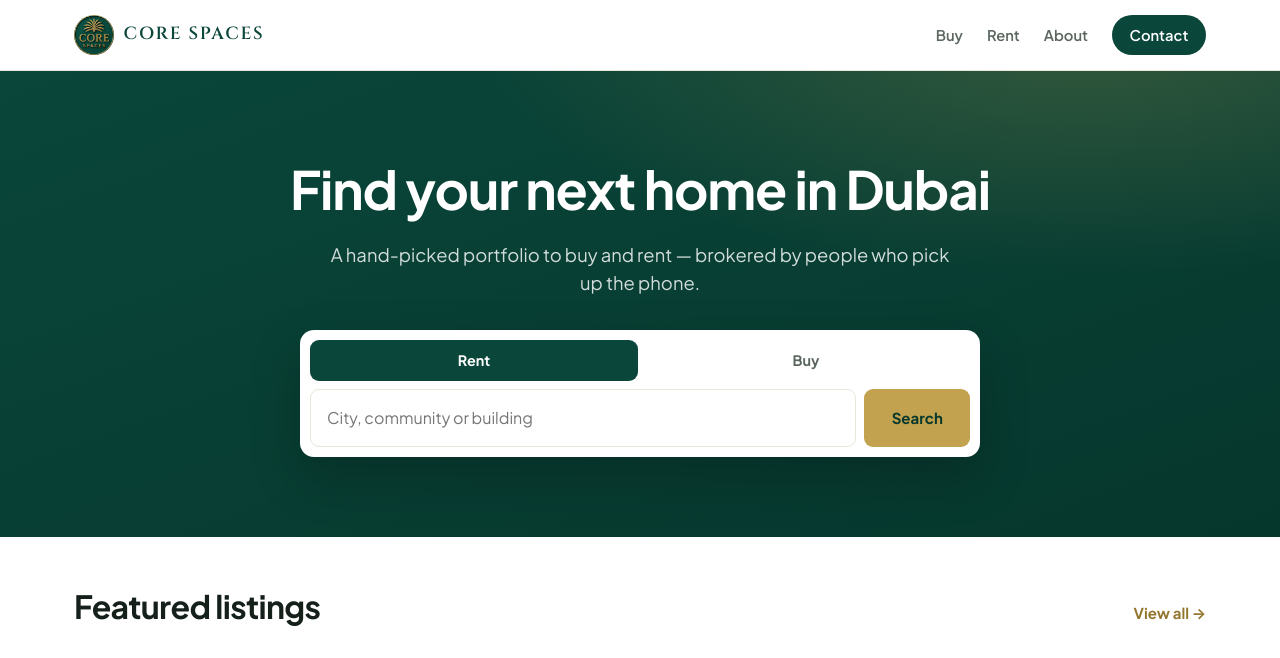
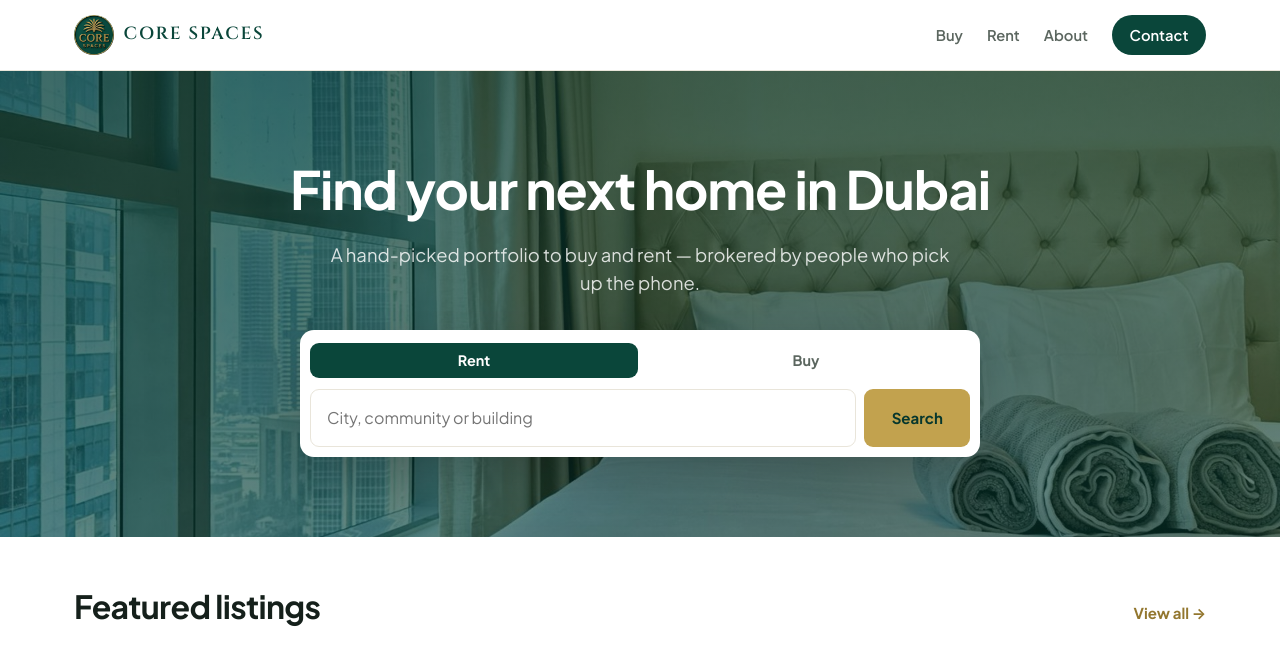
Before and after one commit to awaabgit/corespaceswebsite, a FastAPI app: page / in a window 1280 px wide. Shown: the top 658 px of the page. Run offline with FastAPI, Linux system fonts and the light colour scheme.

Commit message:
website polish

```diff
--- a/app/static/css/styles.css
+++ b/app/static/css/styles.css
@@ -153,3 +153,59 @@ h2{font-size:clamp(1.45rem,2.6vw,2rem)}
 .footer-col a:hover{color:#fff}
 .footer-base{border-top:1px solid rgba(255,255,255,.14);padding:1.1rem 24px;font-size:.82rem;color:rgba(255,255,255,.6);max-width:var(--maxw);margin:0 auto}
 @media(prefers-reduced-motion:reduce){*{transition:none!important}}
+
+/* ============================ POLISH PASS ============================ */
+/* SVG icons */
+.ic{width:16px;height:16px;display:inline-block;vertical-align:-3px;flex:0 0 auto}
+.ic-sm{width:13px;height:13px;display:inline-block;vertical-align:-2px}
+.card-specs li{gap:.35rem}
+.card-specs .ic{color:var(--green)}
+.btn-call .ic,.btn-wa .ic{width:15px;height:15px;vertical-align:-3px}
+.detail-loc .ic{color:var(--gold-deep)}
+.verified .ic-sm{color:var(--green)}
+
+/* hero carousel */
+.hero.has-slider{position:relative;overflow:hidden}
+.hero-slides{position:absolute;inset:0;z-index:0}
+.hero-slide{position:absolute;inset:0;background-size:cover;background-position:center;opacity:0;transform:scale(1.06);transition:opacity 1.4s ease, transform 6s ease}
+.hero-slide.is-active{opacity:1;transform:scale(1)}
+.hero.has-slider:after{content:"";position:absolute;inset:0;z-index:1;
+  background:linear-gradient(180deg,rgba(6,55,45,.72),rgba(6,55,45,.60)),radial-gradient(80% 90% at 82% -10%,rgba(213,180,88,.18),transparent 60%)}
+.hero.has-slider .hero-inner{position:relative;z-index:2}
+
+/* hero content entrance */
+.hero-anim{opacity:0;transform:translateY(14px);animation:heroIn .7s ease forwards}
+.hero-anim:nth-child(1){animation-delay:.05s}
+.hero .hero-sub.hero-anim{animation-delay:.18s}
+.hero .searchcard.hero-anim{animation-delay:.32s}
+@keyframes heroIn{to{opacity:1;transform:translateY(0)}}
+
+/* animated Buy/Rent tab slider */
+.search-tabs{position:relative}
+.tab-slider{position:absolute;top:3px;bottom:3px;left:0;width:0;background:var(--green);border-radius:var(--r-sm);transition:transform .28s cubic-bezier(.4,0,.2,1),width .28s cubic-bezier(.4,0,.2,1);z-index:0}
+.search-tabs a{position:relative;z-index:1;transition:color .2s}
+.search-tabs a.on{background:transparent}
+
+/* scroll reveal */
+.reveal{opacity:0;transform:translateY(18px);transition:opacity .6s ease,transform .6s ease}
+.reveal.in{opacity:1;transform:translateY(0)}
+.card.reveal{transition-delay:.03s}
+
+/* status dot */
+.status-dot{display:inline-block;width:8px;height:8px;border-radius:50%;background:var(--green-s,#10B981);vertical-align:1px;margin-right:2px}
+
+/* amenities */
+.amenities{margin-top:1.6rem}
+.amenity-list{list-style:none;padding:0;margin:.6rem 0 0;display:grid;grid-template-columns:1fr 1fr;gap:.55rem 1.2rem}
+@media(max-width:520px){.amenity-list{grid-template-columns:1fr}}
+.amenity-list li{display:flex;align-items:center;gap:.5rem;font-size:.92rem;color:var(--ink)}
+.amenity-list .ic-sm{color:var(--green);flex:0 0 auto}
+
+/* map button */
+.mapblock{margin-top:1.6rem}
+.map-btn{display:inline-flex;align-items:center;gap:.5rem;margin-top:.5rem;padding:.7rem 1.2rem;border:1px solid var(--line);border-radius:100px;font-weight:600;font-size:.9rem;color:var(--green);transition:.15s;background:var(--panel)}
+.map-btn:hover{border-color:var(--green);background:#fff}
+.map-btn .ic{color:var(--gold-deep)}
+
+/* smoother global */
+.card,.btn,.btn-call,.btn-wa,.nav-cta,.map-btn,.tab,.pill-go{transition:all .18s ease}
--- /dev/null
+++ b/app/static/js/site.js
@@ -0,0 +1,47 @@
+// ---- Hero image carousel ----
+(function () {
+  var slides = document.querySelectorAll('#heroSlides .hero-slide');
+  if (slides.length > 1) {
+    var i = 0;
+    setInterval(function () {
+      slides[i].classList.remove('is-active');
+      i = (i + 1) % slides.length;
+      slides[i].classList.add('is-active');
+    }, 5000);
+  }
+})();
+
+// ---- Animated Buy/Rent tab slider ----
+(function () {
+  var tabs = document.getElementById('searchTabs');
+  if (!tabs) return;
+  var slider = tabs.querySelector('.tab-slider');
+  var links = tabs.querySelectorAll('a');
+  function move(el) {
+    if (!slider) return;
+    slider.style.width = el.offsetWidth + 'px';
+    slider.style.transform = 'translateX(' + el.offsetLeft + 'px)';
+  }
+  var active = tabs.querySelector('a.on') || links[0];
+  if (active) move(active);
+  links.forEach(function (l) {
+    l.addEventListener('mouseenter', function () { move(l); });
+  });
+  tabs.addEventListener('mouseleave', function () { if (active) move(active); });
+  window.addEventListener('resize', function () { if (active) move(active); });
+})();
+
+// ---- Scroll reveal ----
+(function () {
+  var els = document.querySelectorAll('.reveal');
+  if (!('IntersectionObserver' in window) || !els.length) {
+    els.forEach(function (e) { e.classList.add('in'); });
+    return;
+  }
+  var io = new IntersectionObserver(function (entries) {
+    entries.forEach(function (en) {
+      if (en.isIntersecting) { en.target.classList.add('in'); io.unobserve(en.target); }
+    });
+  }, { threshold: 0.12 });
+  els.forEach(function (e) { io.observe(e); });
+})();
--- a/app/templates/_card.html
+++ b/app/templates/_card.html
@@ -1,5 +1,6 @@
+{% from "_icons.html" import bed, bath, area, phone, whatsapp, verified %}
 {% macro listing_card(listing) %}
-<div class="card">
+<div class="card reveal">
   <a href="/listings/{{ listing.slug }}" class="card-media">
     {% if listing.images and listing.images|length %}
       <img src="{{ listing.images[0] }}" alt="{{ listing.title }}" loading="lazy">
@@ -7,21 +8,21 @@
       <div class="card-media placeholder">No photo</div>
     {% endif %}
     <span class="tag tag-{{ listing.type }}">{{ "For sale" if listing.type == "sale" else "For rent" }}</span>
-    <span class="verified">✓ Verified</span>
+    <span class="verified">{{ verified() }} Verified</span>
   </a>
   <a href="/listings/{{ listing.slug }}" class="card-body">
     <p class="card-price">{{ fmt_price(listing.price, listing.currency, listing.type) }}</p>
     <h3 class="card-title">{{ listing.title }}</h3>
     <p class="card-loc">{{ listing.location }}{% if listing.community %} · {{ listing.community }}{% endif %}</p>
     <ul class="card-specs">
-      <li>🛏 {{ listing.beds }}</li>
-      <li>🛁 {{ listing.baths }}</li>
-      <li>📐 {{ "{:,}".format(listing.area_sqft) }} sqft</li>
+      <li>{{ bed() }} {{ listing.beds }}</li>
+      <li>{{ bath() }} {{ listing.baths }}</li>
+      <li>{{ area() }} {{ "{:,}".format(listing.area_sqft) }} sqft</li>
     </ul>
   </a>
   <div class="card-actions">
-    <a class="btn-call" href="tel:{{ listing.agent_phone or company.phone }}">📞 Call</a>
-    <a class="btn-wa" href="{{ wa_link(listing.agent_phone or company.phone, 'Hi, I’m interested in ' ~ listing.title) }}" target="_blank" rel="noopener">WhatsApp</a>
+    <a class="btn-call" href="tel:{{ listing.agent_phone or company.phone }}">{{ phone() }} Call</a>
+    <a class="btn-wa" href="{{ wa_link(listing.agent_phone or company.phone, 'Hi, I’m interested in ' ~ listing.title) }}" target="_blank" rel="noopener">{{ whatsapp() }} WhatsApp</a>
   </div>
 </div>
 {% endmacro %}
--- /dev/null
+++ b/app/templates/_icons.html
@@ -0,0 +1,9 @@
+{# Clean line icons — inherit color via currentColor #}
+{% macro bed() %}<svg class="ic" viewBox="0 0 24 24" fill="none" stroke="currentColor" stroke-width="1.7" stroke-linecap="round" stroke-linejoin="round"><path d="M2 17v-5a2 2 0 0 1 2-2h16a2 2 0 0 1 2 2v5"/><path d="M2 17h20M4 10V7a2 2 0 0 1 2-2h4a2 2 0 0 1 2 2v3M12 10V7a2 2 0 0 1 2-2h4a2 2 0 0 1 2 2v3M4 17v2M20 17v2"/></svg>{% endmacro %}
+{% macro bath() %}<svg class="ic" viewBox="0 0 24 24" fill="none" stroke="currentColor" stroke-width="1.7" stroke-linecap="round" stroke-linejoin="round"><path d="M4 12V6a2 2 0 0 1 2-2 2 2 0 0 1 2 2M4 12h17a1 1 0 0 1 1 1v1a5 5 0 0 1-5 5H8a5 5 0 0 1-5-5v-1a1 1 0 0 1 1-1zM7 19l-1 2M18 19l1 2M7 6h2"/></svg>{% endmacro %}
+{% macro area() %}<svg class="ic" viewBox="0 0 24 24" fill="none" stroke="currentColor" stroke-width="1.7" stroke-linecap="round" stroke-linejoin="round"><path d="M3 3h7v7H3zM14 14h7v7h-7zM14 3h7v4h-7zM3 14h4v7H3z"/></svg>{% endmacro %}
+{% macro phone() %}<svg class="ic" viewBox="0 0 24 24" fill="none" stroke="currentColor" stroke-width="1.7" stroke-linecap="round" stroke-linejoin="round"><path d="M22 16.9v3a2 2 0 0 1-2.2 2 19.8 19.8 0 0 1-8.6-3 19.5 19.5 0 0 1-6-6 19.8 19.8 0 0 1-3-8.6A2 2 0 0 1 4.1 2h3a2 2 0 0 1 2 1.7c.1.9.3 1.8.7 2.7a2 2 0 0 1-.5 2.1L8.1 9.9a16 16 0 0 0 6 6l1.4-1.2a2 2 0 0 1 2.1-.5c.9.4 1.8.6 2.7.7a2 2 0 0 1 1.7 2z"/></svg>{% endmacro %}
+{% macro whatsapp() %}<svg class="ic" viewBox="0 0 24 24" fill="currentColor"><path d="M12 2a10 10 0 0 0-8.5 15.3L2 22l4.8-1.5A10 10 0 1 0 12 2zm0 18a8 8 0 0 1-4.1-1.1l-.3-.2-2.8.9.9-2.7-.2-.3A8 8 0 1 1 12 20zm4.6-6c-.3-.1-1.5-.7-1.7-.8s-.4-.1-.6.1-.6.8-.8 1-.3.2-.6.1a6.5 6.5 0 0 1-1.9-1.2 7.3 7.3 0 0 1-1.3-1.7c-.1-.2 0-.4.1-.5l.4-.5.3-.4v-.4c0-.1-.6-1.4-.8-1.9s-.4-.4-.6-.4h-.5a1 1 0 0 0-.7.3A2.8 2.8 0 0 0 5 8.9a4.9 4.9 0 0 0 1 2.6 11 11 0 0 0 4.3 3.8c.6.3 1.1.4 1.5.5a3.5 3.5 0 0 0 1.6.1 2.7 2.7 0 0 0 1.7-1.2 2.2 2.2 0 0 0 .2-1.2c-.1-.1-.3-.2-.5-.3z"/></svg>{% endmacro %}
+{% macro pin() %}<svg class="ic" viewBox="0 0 24 24" fill="none" stroke="currentColor" stroke-width="1.7" stroke-linecap="round" stroke-linejoin="round"><path d="M21 10c0 7-9 12-9 12s-9-5-9-12a9 9 0 0 1 18 0z"/><circle cx="12" cy="10" r="3"/></svg>{% endmacro %}
+{% macro check() %}<svg class="ic-sm" viewBox="0 0 24 24" fill="none" stroke="currentColor" stroke-width="2.2" stroke-linecap="round" stroke-linejoin="round"><path d="M20 6 9 17l-5-5"/></svg>{% endmacro %}
+{% macro verified() %}<svg class="ic-sm" viewBox="0 0 24 24" fill="none" stroke="currentColor" stroke-width="2" stroke-linecap="round" stroke-linejoin="round"><path d="M12 2 4 5v6c0 5 3.5 8.5 8 11 4.5-2.5 8-6 8-11V5z"/><path d="m9 12 2 2 4-4"/></svg>{% endmacro %}
--- a/app/templates/base.html
+++ b/app/templates/base.html
@@ -55,5 +55,6 @@
       <span class="muted">© {{ company.name }}. All rights reserved.</span>
     </div>
   </footer>
+  <script src="/static/js/site.js" defer></script>
 </body>
 </html>
--- a/app/templates/index.html
+++ b/app/templates/index.html
@@ -3,14 +3,21 @@
 {% block title %}{{ company.name }} — {{ company.tagline }}{% endblock %}
 
 {% block content %}
-<section class="hero">
+<section class="hero has-slider">
+  <div class="hero-slides" id="heroSlides">
+    <div class="hero-slide is-active" style="background-image:url('/static/hero/hero1.jpg')"></div>
+    <div class="hero-slide" style="background-image:url('/static/hero/hero2.jpg')"></div>
+    <div class="hero-slide" style="background-image:url('/static/hero/hero3.jpg')"></div>
+    <div class="hero-slide" style="background-image:url('/static/hero/hero4.jpg')"></div>
+  </div>
   <div class="hero-inner">
-    <h1>Find your next home in Dubai</h1>
-    <p class="hero-sub">A hand-picked portfolio to buy and rent — brokered by people who pick up the phone.</p>
-    <div class="searchcard">
-      <div class="search-tabs">
-        <a href="/listings?type=rent" class="on">Rent</a>
-        <a href="/listings?type=sale">Buy</a>
+    <h1 class="hero-anim">Find your next home in Dubai</h1>
+    <p class="hero-sub hero-anim">A hand-picked portfolio to buy and rent — brokered by people who pick up the phone.</p>
+    <div class="searchcard hero-anim">
+      <div class="search-tabs" id="searchTabs">
+        <span class="tab-slider"></span>
+        <a href="/listings?type=rent" class="on" data-tab="0">Rent</a>
+        <a href="/listings?type=sale" data-tab="1">Buy</a>
       </div>
       <form class="search-main" action="/listings" method="get" role="search">
         <input type="text" name="q" placeholder="City, community or building" aria-label="Search">
@@ -21,7 +28,7 @@
 </section>
 
 <section class="container section">
-  <div class="section-head">
+  <div class="section-head reveal">
     <h2>Featured listings</h2>
     <a class="link-more" href="/listings">View all →</a>
   </div>
@@ -30,7 +37,7 @@
   </div>
 </section>
 
-<section class="band">
+<section class="band reveal">
   <div class="band-inner">
     <div>
       <h2>Thinking of selling or letting?</h2>
```
Also changed, not shown: app/mock_data.py (+8 -0 lines), app/templates/listing_detail.html (+25 -7 lines), app/zoho.py (+12 -0 lines), EM - Corespaces inspired logo.png (added), app/static/hero/hero1.jpg (added), app/static/hero/hero2.jpg (added), app/static/hero/hero3.jpg (added), app/static/hero/hero4.jpg (added), 1 other file.
